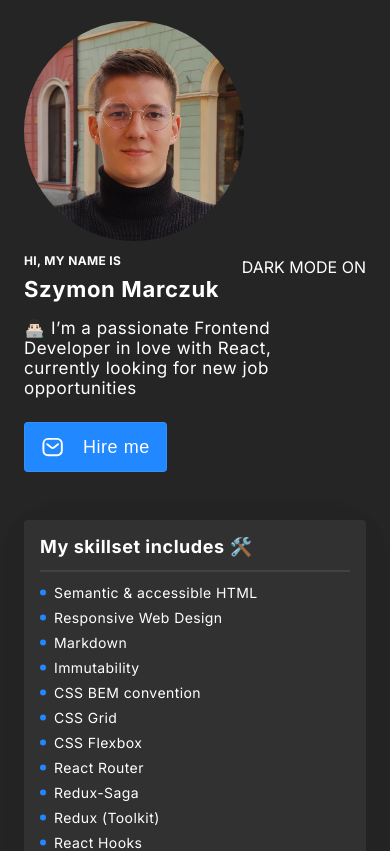
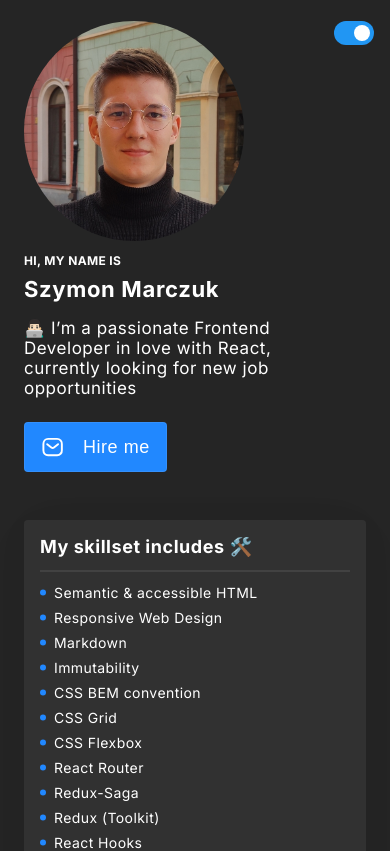
Before and after one commit to Monsy99/monsy99.github.io, a React (Create React App) app: page / in a window 390 px wide. Shown: the top 851 px of the page. Built offline with nearby package versions, Linux system fonts and the light colour scheme; no server answers.

Commit message:
added a theme toggle button and its responsive design

```diff
--- a/src/Homepage/Head/ThemeToggleButton/index.js
+++ b/src/Homepage/Head/ThemeToggleButton/index.js
@@ -1,12 +1,19 @@
-import { useSelector } from "react-redux";
-import { selectDarkTheme } from "../../../theme/themeSlice";
-import { Fixed } from "./styled";
-
+import { useDispatch, useSelector } from "react-redux";
+import { selectDarkTheme, switchTheme } from "../../../theme/themeSlice";
+import { Fixed, Input, Label, Slider } from "./styled";
 const ThemeToggleButton = () => {
   const darkTheme = useSelector(selectDarkTheme);
+  const dispatch = useDispatch();
   return (
-    <Fixed>
-      <p>DARK MODE {darkTheme && darkTheme ? "ON" : "OFF"}</p>
+    <Fixed
+      onChange={() => {
+        dispatch(switchTheme());
+      }}
+    >
+      <Label isDark={darkTheme}>
+        <Input type="checkbox" />
+        <Slider isDark={darkTheme}></Slider>
+      </Label>
     </Fixed>
   );
 };
--- a/src/Homepage/Head/ThemeToggleButton/styled.js
+++ b/src/Homepage/Head/ThemeToggleButton/styled.js
@@ -1,6 +1,77 @@
-import styled from "styled-components";
+import styled, { css } from "styled-components";
 
 const Fixed = styled.div`
   float: right;
+  display: flex;
+  align-items: center;
+  @media (max-width: ${({ theme }) => theme.breakpoint.mobile}) {
+    position: absolute;
+    top: 21px;
+    right: 16px;
+    font-size: 14px;
+    line-height: 140%;
+    margin: 0;
+  }
 `;
-export { Fixed };
+const Input = styled.input`
+  opacity: 0;
+  width: 0;
+  height: 0;
+`;
+const Label = styled.label`
+  position: relative;
+  display: inline-block;
+  width: 60px;
+  height: 34px;
+  @media (max-width: ${({ theme }) => theme.breakpoint.mobile}) {
+    width: 40px;
+    height: 24px;
+  }
+`;
+const Slider = styled.span`
+  position: absolute;
+  cursor: pointer;
+  top: 0;
+  left: 0;
+  right: 0;
+  bottom: 0;
+  background-color: #ccc;
+  -webkit-transition: 0.4s;
+  transition: 0.4s;
+  border-radius: 34px;
+  &::before {
+    position: absolute;
+    content: "";
+    height: 26px;
+    width: 26px;
+    left: 4px;
+    bottom: 4px;
+    background-color: white;
+    transition: 0.4s;
+    border-radius: 50%;
+  }
+  ${(props) =>
+    props.isDark &&
+    css`
+      background-color: #2196f3;
+      &::before {
+        transform: translateX(26px);
+      }
+    `}
+  @media (max-width: ${({ theme }) => theme.breakpoint.mobile}) {
+    &::before {
+      height: 16px;
+      width: 16px;
+      left: 4px;
+      bottom: 4px;
+    }
+    ${(props) =>
+      props.isDark &&
+      css`
+        &::before {
+          transform: translateX(16px);
+        }
+      `}
+  }
+`;
+export { Fixed, Input, Slider, Label };
```
